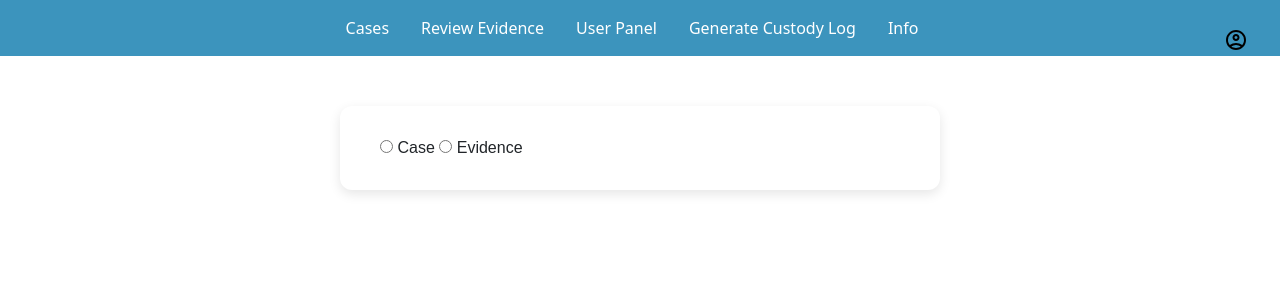
After one commit to AleronFrancois/CoCsystem, a PHP site: page /custodylog.php in a window 1280 px wide. The commit adds this page. Shown: the top 300 px of the page. Run offline with PHP 8.4, Linux system fonts and the light colour scheme; data that the repository does not hold is empty.

Commit message:
Added custody log generator

```diff
--- a/components/log.php
+++ b/components/log.php
@@ -1,5 +1,5 @@
 <!-- Log.php -->
-<!-- Used to get the custody logs of evidence and cases -->
+<!-- Used to generate the custody logs of evidence and cases -->
 <!-- Required inputs: type of evidence, id -->
 <?php
 require "../includes/dbconn.php";
--- a/components/navbar.php
+++ b/components/navbar.php
@@ -15,6 +15,9 @@
                     <a class="nav-link" href="user_panel.php">User Panel</a>
                 </li>
                 <li class="nav-item">
+                    <a class="nav-link" href="custodylog.php">Generate Custody Log</a>
+                </li>
+                <li class="nav-item">
                     <a class="nav-link" href="info.html">Info</a>
                 </li>
             </ul>
--- /dev/null
+++ b/custodylog.php
@@ -0,0 +1,61 @@
+<!---Custody Log-->
+<!---Used to select which case or evidence a user wants to view the logs for -->
+<?php
+require "includes/dbconn.php";
+$stmt = $conn->prepare("Select name, id from evidence");
+$stmt->execute();
+$evidence = $stmt->fetchAll(PDO::FETCH_ASSOC);
+
+$stmt = $conn->prepare("Select name, id from `case`");
+$stmt->execute();
+$cases = $stmt->fetchAll(PDO::FETCH_ASSOC);
+?>
+<head>
+    <meta charset="UTF-8">
+    <link rel="stylesheet" href="styles/styles.css">
+    <script src="scripts/scripts.js"></script>
+    <title>Chain of custody generator</title>
+</head>
+<navbar>
+    <?php include "components/navbar.php"?>
+</navbar>
+<div class ="clog-container">
+    <div class="toggle-group">
+        <input type="radio" id="case" name="type" value="Case" onchange="toggleupdate('case')">
+        <label for="case">Case</label>
+
+        <input type="radio" id="evidence" name="type" value="Evidence" onchange="toggleupdate('evidence')">
+        <label for="evidence">Evidence</label>
+    </div>
+
+
+    <!-- Case Selector -->
+    <div id="case-selector" style="display: none;">
+        <label>Enter Case ID</label>
+        <input type="text" id="caseIdInput" class="form-control mb-2" placeholder="Enter Case ID...">
+
+        <label>Or Select Case:</label>
+        <select id="caseSelect" class="form-select">
+            <option value="">Choose case...</option>
+            <?php foreach ($cases as $c): ?>
+                <option value="<?= $c['id'] ?>"><?= htmlspecialchars($c['id'] . ': ' . $c['name']) ?></option>
+            <?php endforeach; ?>
+        </select>
+        <button class="btn" onclick="viewLog('case',getid())">Submit</button>
+    </div>
+
+    <!-- Evidence Selector -->
+    <div id="evidence-selector" style="display: none;">
+        <label>Enter Evidence ID</label>
+        <input type="text" id="evidenceIdInput" class="form-control mb-2" placeholder="Enter Evidence ID...">
+
+        <label>Or Select Evidence:</label>
+        <select id="evidenceSelect" class="form-select">
+            <option value="">Choose evidence...</option>
+            <?php foreach ($evidence as $e): ?>
+                <option value="<?= $e['id'] ?>"><?= htmlspecialchars($e['id'] . ': ' . $e['name']) ?></option>
+            <?php endforeach; ?>
+        </select>
+        <button class="btn" onclick="viewLog('evidence',getid())">Submit</button>
+    </div>
+</div>
--- a/scripts/scripts.js
+++ b/scripts/scripts.js
@@ -142,3 +142,31 @@
 
 
 }
+//For custody log
+function toggleupdate(type) {
+    const caseSelector = document.getElementById('case-selector');
+    const evidenceSelector = document.getElementById('evidence-selector');
+
+    if (type === 'case') {
+        caseSelector.style.display = 'block';
+        evidenceSelector.style.display = 'none';
+    } else {
+        caseSelector.style.display = 'none';
+        evidenceSelector.style.display = 'block';
+    }
+}
+//for custody log
+function getid() {
+    // Check which toggle is selected
+    const type = document.querySelector('input[name="type"]:checked')?.value?.toLowerCase();
+    let id = '';
+
+    if (type === 'case') {
+        // Get the ID from the text box or dropdown
+        id = document.getElementById('caseIdInput').value || document.getElementById('caseSelect').value;
+    } else if (type === 'evidence') {
+        id = document.getElementById('evidenceIdInput').value || document.getElementById('evidenceSelect').value;
+    }
+
+    return id;
+}
--- a/styles/styles.css
+++ b/styles/styles.css
@@ -73,6 +73,25 @@
 .nav-link:hover { text-decoration: underline; }
 .nav-link.active { font-weight: bold; }
 
+.clog-container {
+    width: 600px;
+    margin: 50px auto;
+    padding: 30px 40px;
+    background: #ffffff;
+    border-radius: 12px;
+    box-shadow: 0 4px 12px rgba(0,0,0,0.1);
+    font-family: Arial, sans-serif;
+}
+
+.clog-container .btn {
+    background-color: #007bff;
+    color: white;
+    border: none;
+    margin-top: 15px;
+    padding: 10px 18px;
+    border-radius: 6px;
+    cursor: pointer;
+}
 .login-container {
     width: 40%;
     padding-right: 15px;
@@ -138,3 +157,10 @@
     border-radius: 6px;
     cursor: pointer;
 }
+#case-selector{
+    display: none;
+}
+
+#evidence-selector{
+    display: none;
+}
```
